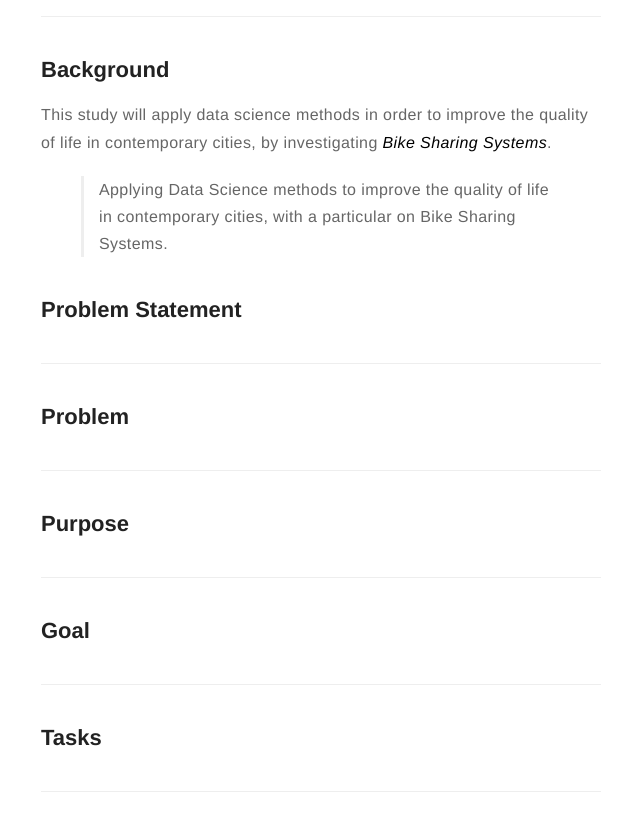
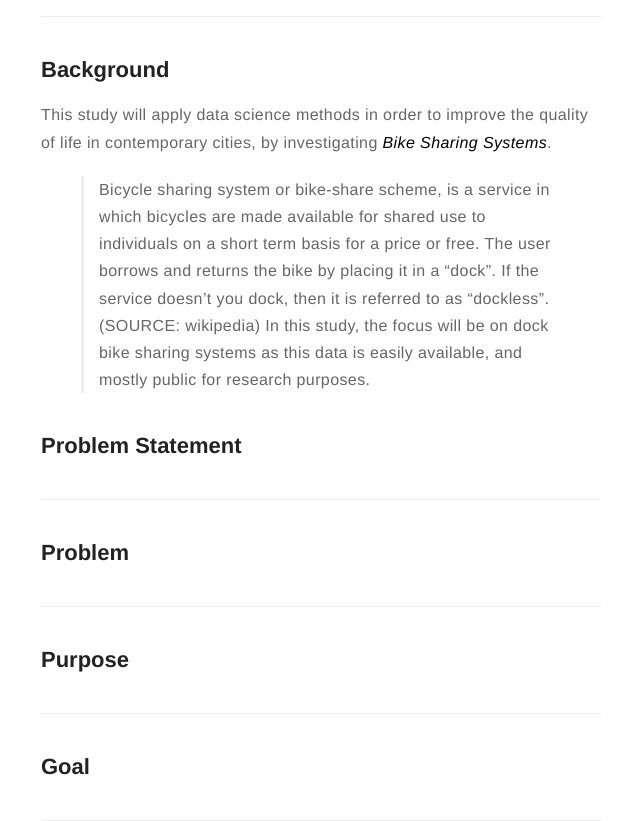
Before and after one commit to dljubenk/dljubenk.github.io, a Jekyll site: the page built from _posts/2019-02-01-project-description.markdown, in a window 1280 px wide and 900 px high, scrolled down 924 px, cut to the strip 79-900 px from the top of the window. Shown: the whole strip, without its empty margins (319-959 px from the left). Built offline with Jekyll 4.4.1, drawn with Linux system fonts in a browser that asks for light colours; comment, search, counter and statistics services are not loaded.

Commit message:
Update 2019-02-01-project-description.markdown

```diff
--- a/_posts/2019-02-01-project-description.markdown
+++ b/_posts/2019-02-01-project-description.markdown
@@ -37,7 +37,8 @@ Director of the Lab is [Carlo Ratti](https://en.wikipedia.org/wiki/Carlo_Ratti),
 ## Background
 
 This study will apply data science methods in order to improve the quality of life in contemporary cities, by investigating ***Bike Sharing Systems***.
-> Applying Data Science methods to improve the quality of life in contemporary cities, with a particular on Bike Sharing Systems.
+> Bicycle sharing system or bike-share scheme, is a service in which bicycles are made available for shared use to individuals on a short term basis for a price or free. The user borrows and returns the bike by placing it in a "dock". If the service doesn't you dock, then it is referred to as "dockless". (SOURCE: wikipedia)
+In this study, the focus will be on dock bike sharing systems as this data is easily available, and mostly public for research purposes.
 
 ## Problem Statement
 
```
